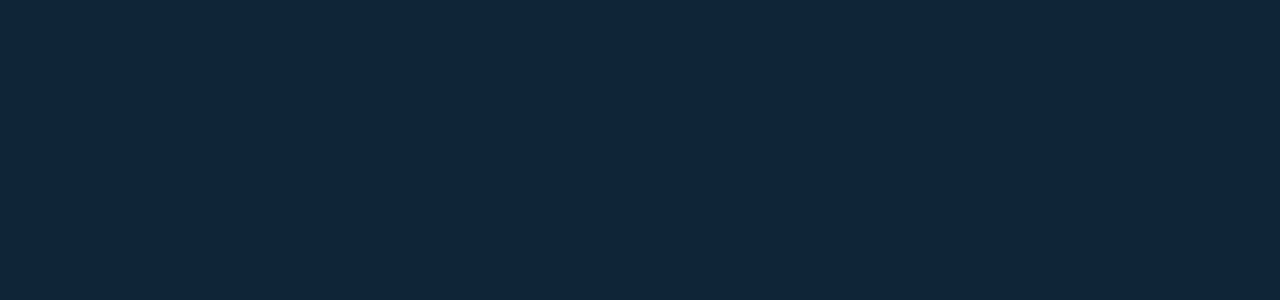
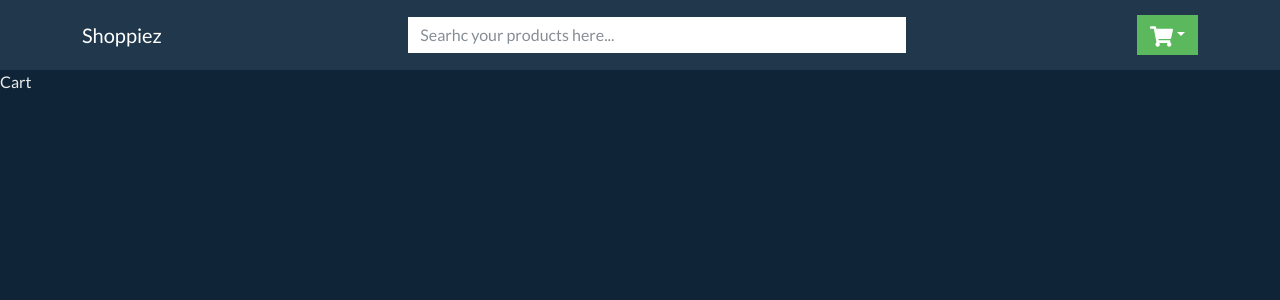
Before and after one commit to NjukiG/shopping-cart-practice, a React (Create React App) app: page /cart in a window 1280 px wide. Before the commit this address had no page. Shown: the top 300 px of the page. Built offline with nearby package versions, Linux system fonts and the light colour scheme.

Commit message:
Finished working on the navabar

```diff
--- a/src/App.js
+++ b/src/App.js
@@ -2,12 +2,16 @@ import "./App.css";
 import "bootswatch/dist/superhero/bootstrap.min.css"; // Added this :boom:
 import Header from "./components/Header";
 import { BrowserRouter, Route, Routes } from "react-router-dom";
+import Home from "./components/Home";
+import Cart from "./components/Cart";
 
 function App() {
   return (
     <BrowserRouter>
+    <Header />
       <Routes>
-        <Route exact path="/" element={<Header />} />
+        <Route exact path="/" element={<Home />} />
+        <Route path="/cart" element={<Cart />} />
       </Routes>
     </BrowserRouter>
   );
--- /dev/null
+++ b/src/components/Cart.js
@@ -0,0 +1,9 @@
+import React from 'react'
+
+function Cart() {
+  return (
+    <div>Cart</div>
+  )
+}
+
+export default Cart
--- a/src/components/Header.js
+++ b/src/components/Header.js
@@ -1,7 +1,15 @@
 import React from "react";
-import { Badge, Container, Dropdown, FormControl, Nav, Navbar } from "react-bootstrap";
+import {
+  Badge,
+  Container,
+  Dropdown,
+  FormControl,
+  Nav,
+  Navbar,
+} from "react-bootstrap";
 import DropdownMenu from "react-bootstrap/esm/DropdownMenu";
 import { Link } from "react-router-dom";
+import { FaShoppingCart } from "react-icons/fa";
 
 function Header() {
   return (
@@ -21,14 +29,12 @@ function Header() {
           <Nav>
             <Dropdown>
               <Dropdown.Toggle variant="success" id="dropdown-basic">
-                Dropdown Button
-                <Badge>{10}</Badge>
+                <FaShoppingCart fontSize="23px" />
+                {/* <Badge>{10}</Badge> */}
               </Dropdown.Toggle>
 
               <Dropdown.Menu>
-                <Dropdown.Item href="#/action-1">Action</Dropdown.Item>
-                <Dropdown.Item href="#/action-2">Another action</Dropdown.Item>
-                <Dropdown.Item href="#/action-3">Something else</Dropdown.Item>
+                  <span style={{padding: 5}}>Cart is currently empty</span>
               </Dropdown.Menu>
             </Dropdown>
           </Nav>
--- /dev/null
+++ b/src/components/Home.js
@@ -0,0 +1,9 @@
+import React from 'react'
+
+function Home() {
+  return (
+    <div>Home</div>
+  )
+}
+
+export default Home
```
